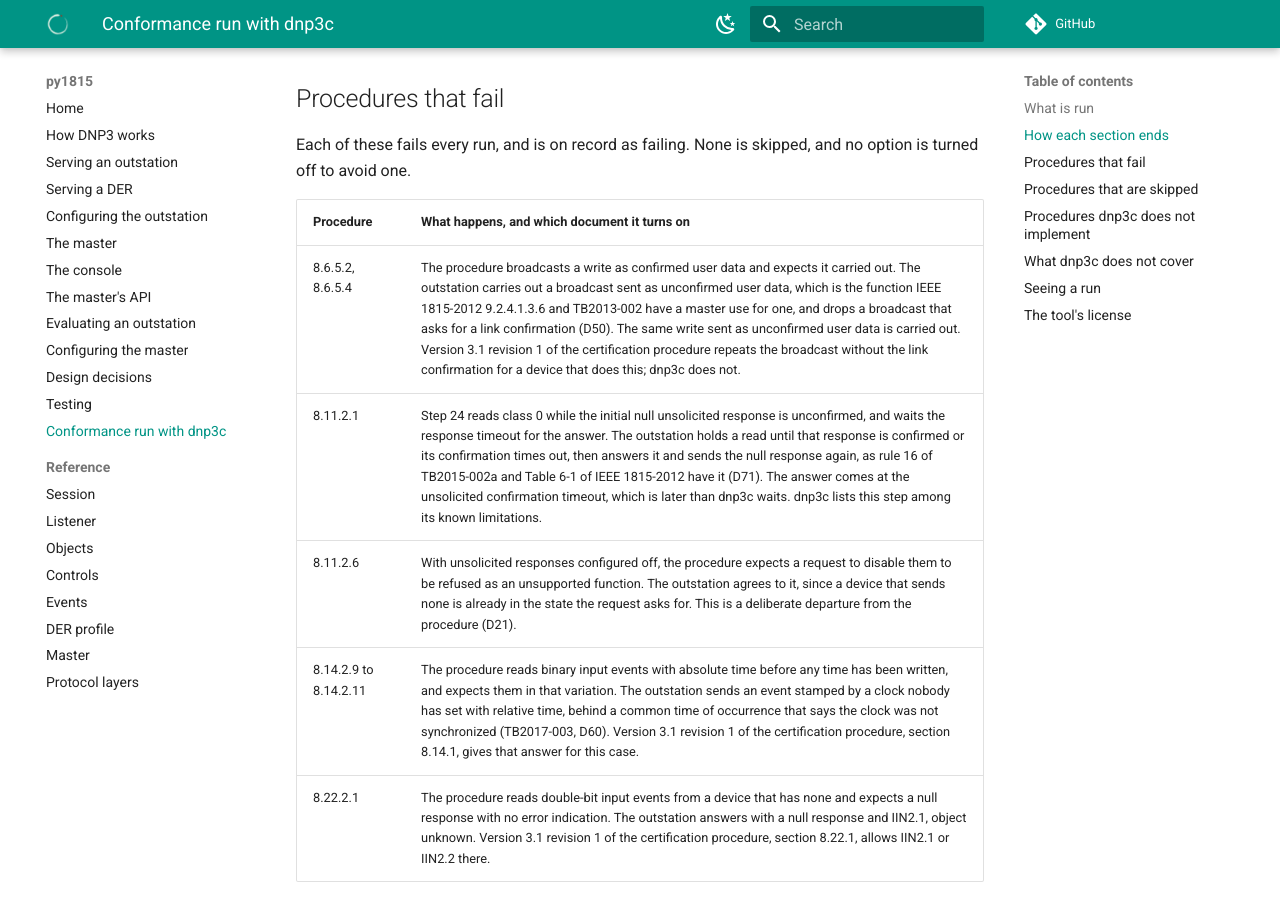
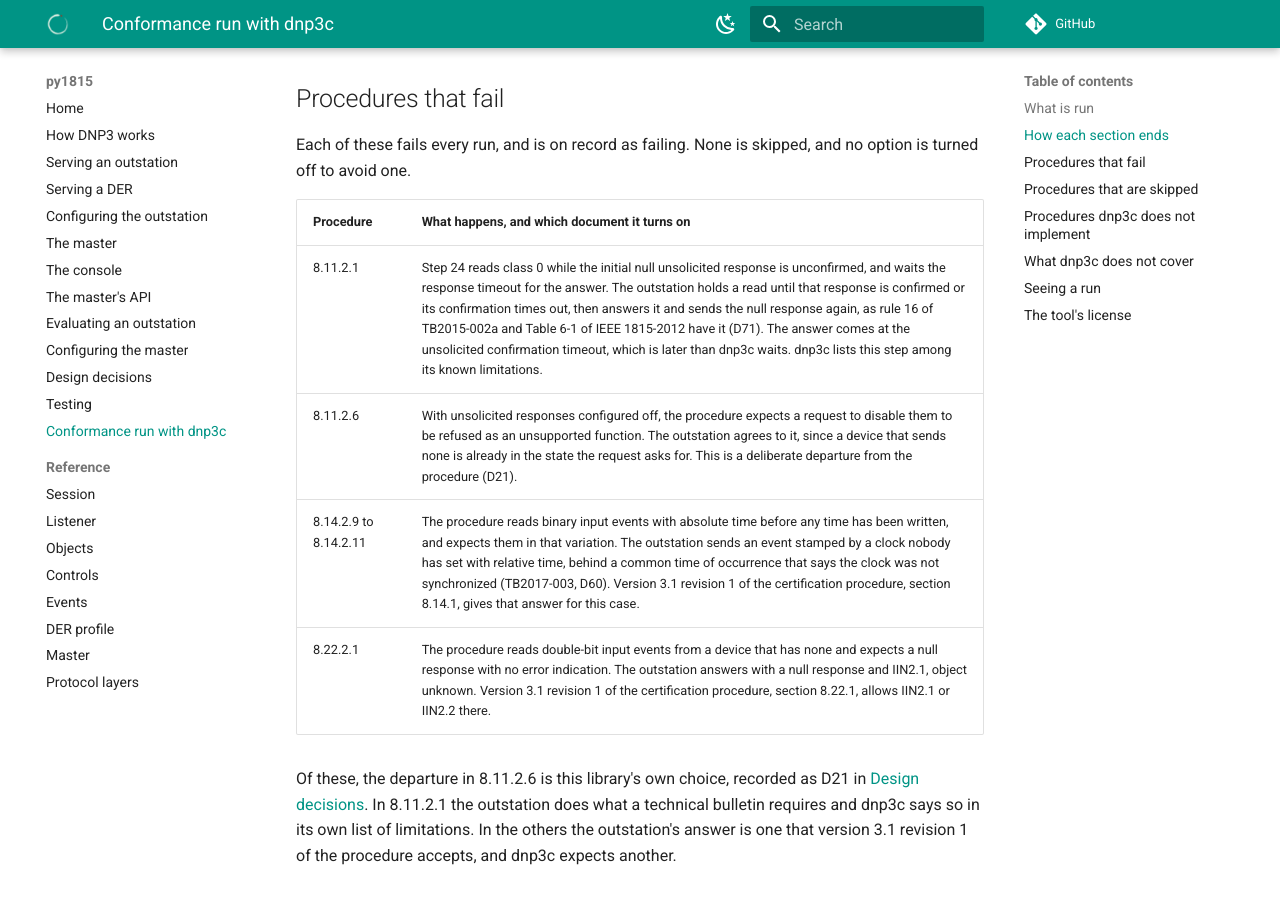
Before and after one commit to DERSecurity/py1815, an MkDocs documentation site: the page built from docs/conformance.md, in a window 1280 px wide and 900 px high, scrolled down 3677 px. Built offline with MkDocs 1.6.1 and Material for MkDocs 9.7.7, drawn with Linux system fonts in a browser that asks for light colours; comment, search, counter and statistics services are not loaded; some of the changed text lies outside the part shown.

Commit message:
Record the two broadcast procedures as passing

```diff
--- a/docs/conformance.md
+++ b/docs/conformance.md
@@ -58,7 +58,7 @@
 | 8.3 | Analog output status | 8.3.2 |  |  |  |
 | 8.4 | Analog output controls | 8.4.1.2.1 to 8.4.1.2.12, 8.4.2.2.1 to 8.4.2.2.3, 8.4.3.2.1 to 8.4.3.2.3, 8.4.4.2 |  |  |  |
 | 8.5 | Class data | 8.5.1.2, 8.5.2.2.1 to 8.5.2.2.4, 8.5.3.2.1 to 8.5.3.2.4, 8.5.4.2.1 to 8.5.4.2.4, 8.5.5.2.1, 8.5.5.2.2, 8.5.6.2 |  |  |  |
-| 8.6 | Internal indications | 8.6.1.2, 8.6.2.2, 8.6.3.2, 8.6.5.3, 8.6.6.2.1 | 8.6.4.2, 8.6.4.3, 8.6.6.2.2 to 8.6.6.2.4 | 8.6.5.2, 8.6.5.4 |  |
+| 8.6 | Internal indications | 8.6.1.2, 8.6.2.2, 8.6.3.2, 8.6.5.2 to 8.6.5.4, 8.6.6.2.1 | 8.6.4.2, 8.6.4.3, 8.6.6.2.2 to 8.6.6.2.4 |  |  |
 | 8.7 | Time | 8.7.1.2, 8.7.2.2 |  |  |  |
 | 8.8 | Cold restart | 8.8.2 |  |  |  |
 | 8.9 | Fragmentation | 8.9.1.2, 8.9.2.2 |  |  |  |
@@ -86,7 +86,6 @@
 <!-- record: failed -->
 | Procedure | What happens, and which document it turns on |
 |---|---|
-| 8.6.5.2, 8.6.5.4 | The procedure broadcasts a write as confirmed user data and expects it carried out. The outstation carries out a broadcast sent as unconfirmed user data, which is the function IEEE 1815-2012 9.2.4.1.3.6 and TB2013-002 have a master use for one, and drops a broadcast that asks for a link confirmation (D50). The same write sent as unconfirmed user data is carried out. Version 3.1 revision 1 of the certification procedure repeats the broadcast without the link confirmation for a device that does this; dnp3c does not. |
 | 8.11.2.1 | Step 24 reads class 0 while the initial null unsolicited response is unconfirmed, and waits the response timeout for the answer. The outstation holds a read until that response is confirmed or its confirmation times out, then answers it and sends the null response again, as rule 16 of TB2015-002a and Table 6-1 of IEEE 1815-2012 have it (D71). The answer comes at the unsolicited confirmation timeout, which is later than dnp3c waits. dnp3c lists this step among its known limitations. |
 | 8.11.2.6 | With unsolicited responses configured off, the procedure expects a request to disable them to be refused as an unsupported function. The outstation agrees to it, since a device that sends none is already in the state the request asks for. This is a deliberate departure from the procedure (D21). |
 | 8.14.2.9 to 8.14.2.11 | The procedure reads binary input events with absolute time before any time has been written, and expects them in that variation. The outstation sends an event stamped by a clock nobody has set with relative time, behind a common time of occurrence that says the clock was not synchronized (TB2017-003, D60). Version 3.1 revision 1 of the certification procedure, section 8.14.1, gives that answer for this case. |
```
Also changed, not shown: 1 other file.
